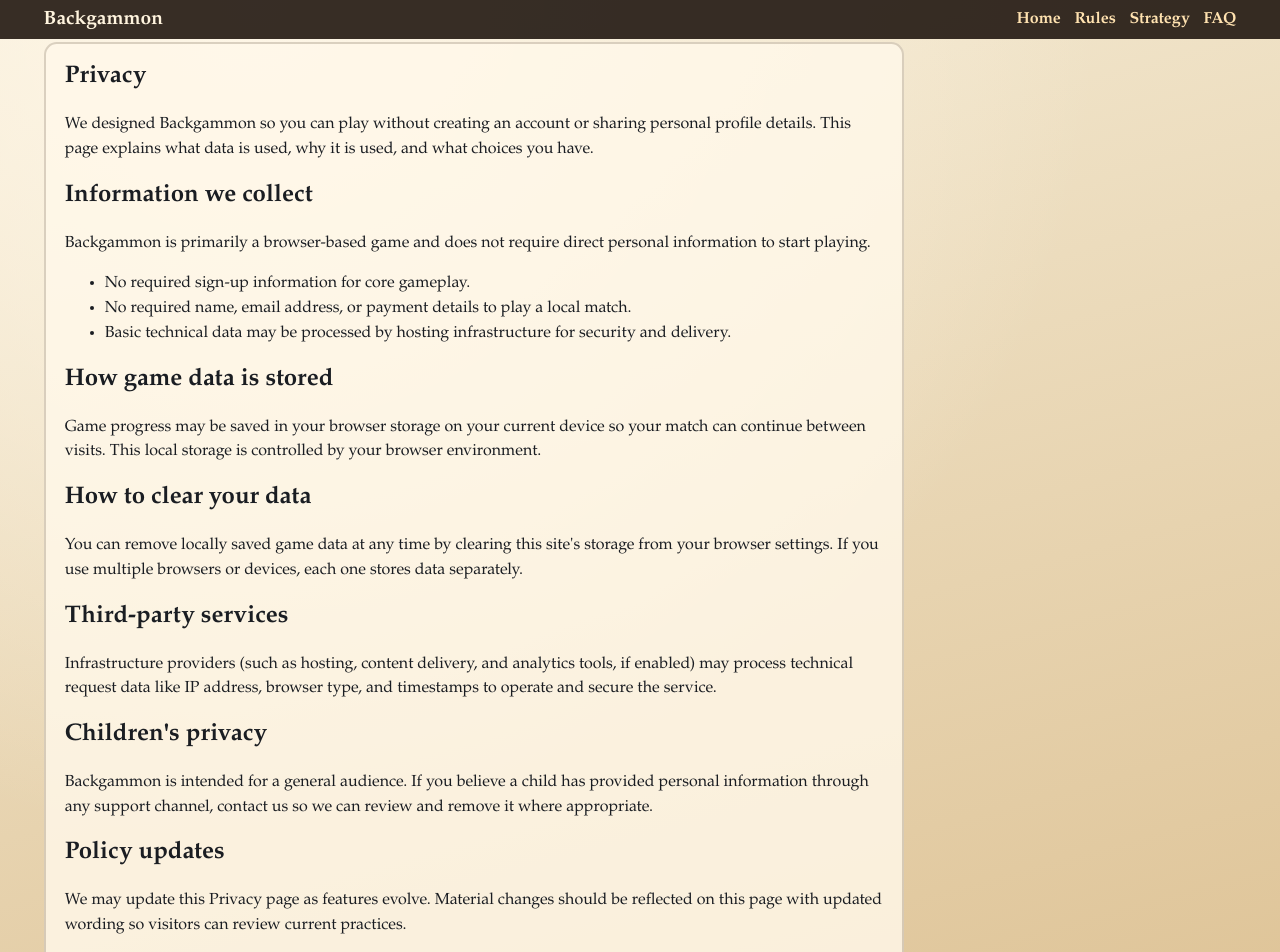
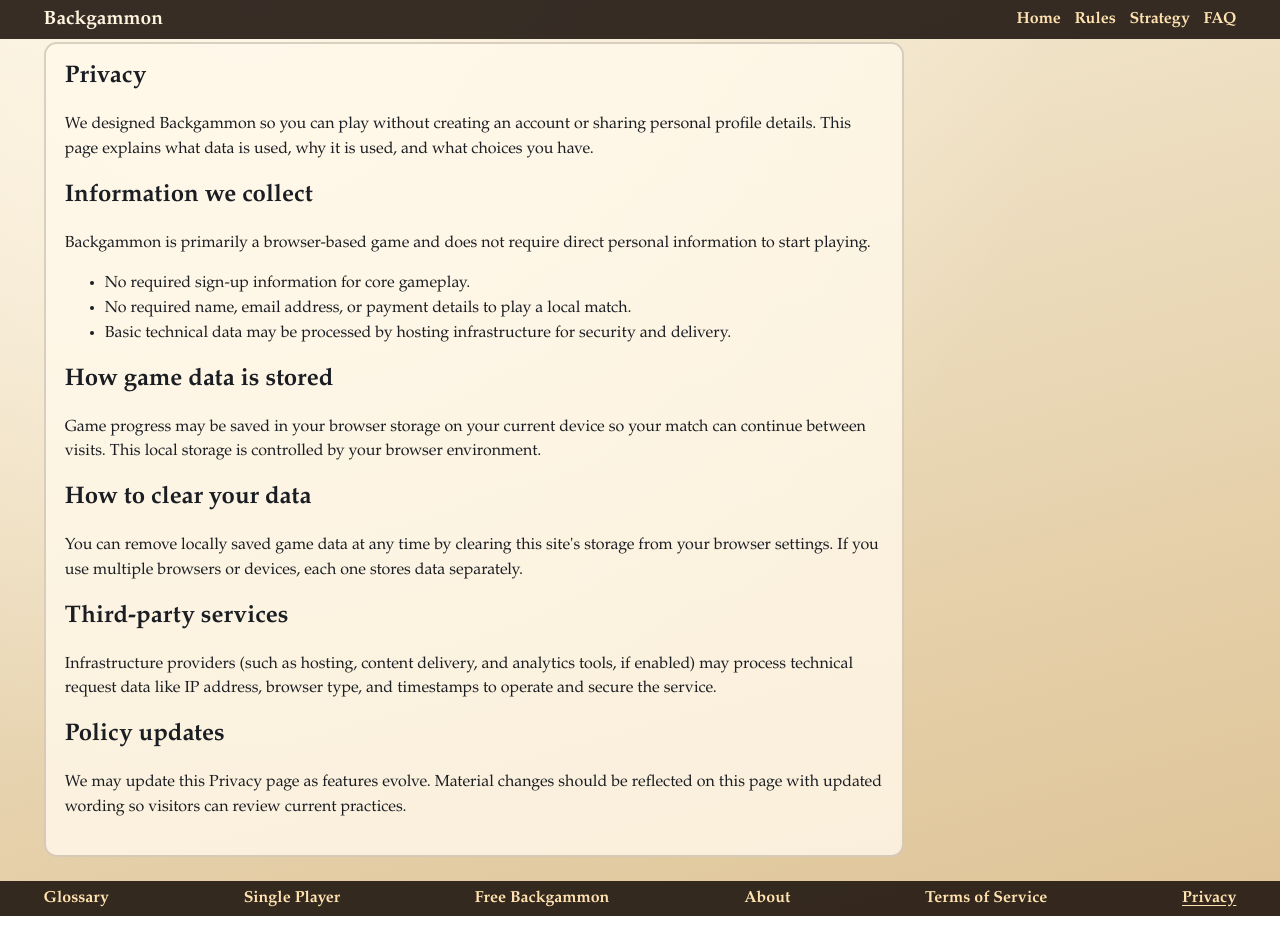
Before and after one commit to wesley-perkins-software/backgammon, a React (Vite) app: page /privacy in a window 1280 px wide. Shown: the top 952 px of the page. After the commit the page ends 916 px from the top, so only its background shows below. Built offline with nearby package versions, Linux system fonts and the light colour scheme; no server answers.

Commit message:
Remove children's privacy section from privacy page

```diff
--- a/src/pages/PrivacyPage.jsx
+++ b/src/pages/PrivacyPage.jsx
@@ -39,13 +39,6 @@ export default function PrivacyPage() {
         Infrastructure providers (such as hosting, content delivery, and analytics tools, if enabled) may process technical request data
         like IP address, browser type, and timestamps to operate and secure the service.
       </p>
-
-      <h2>Children&apos;s privacy</h2>
-      <p>
-        Backgammon is intended for a general audience. If you believe a child has provided personal information through any support
-        channel, contact us so we can review and remove it where appropriate.
-      </p>
-
       <h2>Policy updates</h2>
       <p>
         We may update this Privacy page as features evolve. Material changes should be reflected on this page with updated wording so
```
